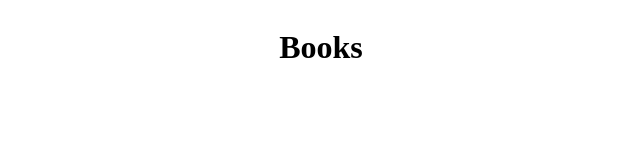
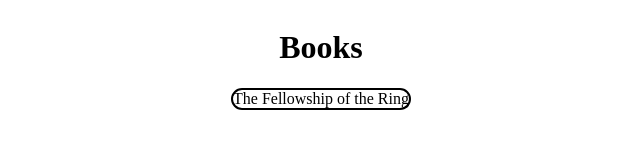
Before and after one commit to Aydanjb/odin-library, a website: page index.html in a window 1280 px wide. Shown: the whole page, without its empty margins (319-959 px from the left). Drawn offline with Linux system fonts and the light colour scheme.

Commit message:
tailwind

```diff
--- a/index.html
+++ b/index.html
@@ -20,7 +20,7 @@
       <h1>Books</h1>
     </header>
     <main>
-      <div class="book-1"></div>
+      <div class="card">The Fellowship of the Ring</div>
     </main>
     <script src="script.js" async defer></script>
   </body>
--- a/package.json
+++ b/package.json
@@ -21,7 +21,8 @@
     "eslint-config-airbnb-base": "^15.0.0",
     "eslint-config-prettier": "^8.6.0",
     "eslint-plugin-import": "^2.26.0",
-    "prettier": "2.8.2"
+    "prettier": "2.8.2",
+    "tailwindcss": "^3.2.4"
   },
   "dependencies": {
     "normalize.css": "^8.0.1"
--- a/styles.css
+++ b/styles.css
@@ -1,3 +1,5 @@
+
+
 body {
   display: flex;
   flex-direction: column;
@@ -8,3 +10,13 @@
   justify-content: center;
   width: 100%;
 }
+
+main {
+  display: flex;
+  justify-content: space-evenly;
+}
+
+.card {
+  border: 2px solid black;
+  border-radius: 1rem;
+}
```
Also changed, not shown: tailwind.config.js (added, +8 -0 lines), 1 other file.
